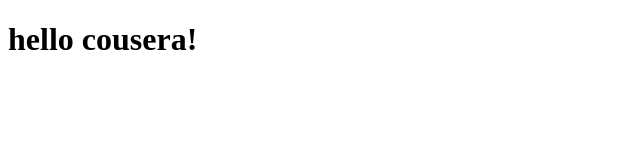
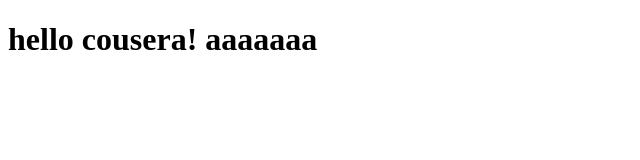
Before and after one commit to mathsclub/maths, a plain HTML site: page site/index.html in a window 1280 px wide. Shown: the whole page, without its empty margins (0-640 px from the left). Drawn offline with Linux system fonts and the light colour scheme.

Commit message:
small change in the

```diff
--- a/site/index.html
+++ b/site/index.html
@@ -4,6 +4,6 @@
 <title>HELLO COURSERA!</title>
 </head>
 <body>
-<h1>hello cousera!</h1>
+<h1>hello cousera! aaaaaaa</h1>
 </body>
 </html>
```
